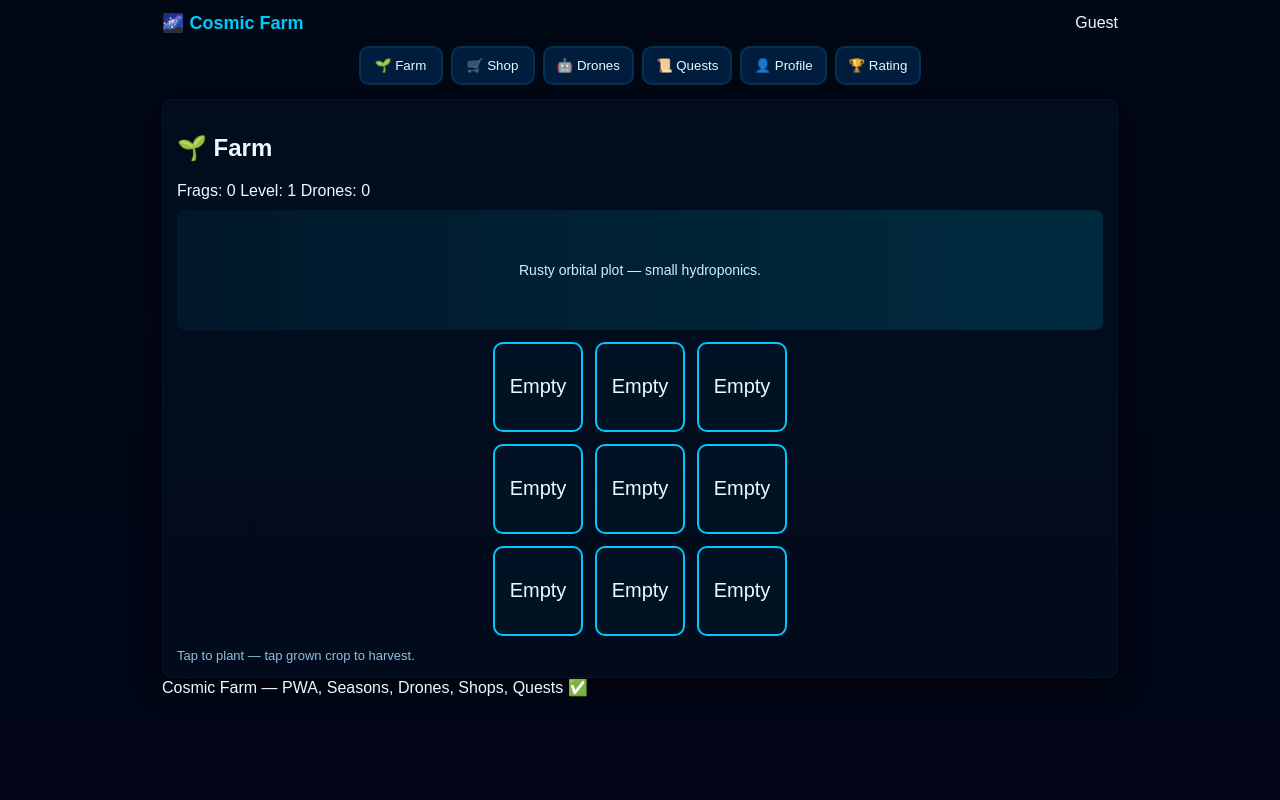
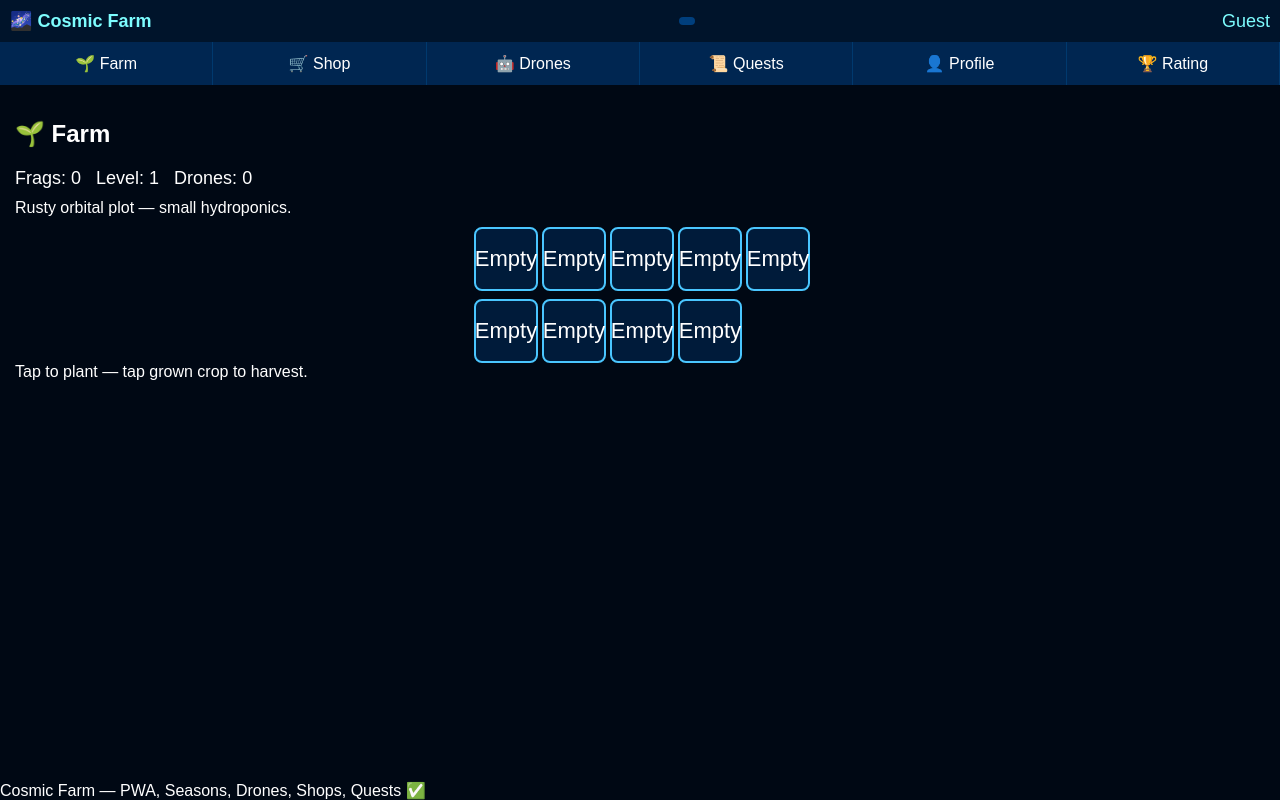
Before and after one commit to megustatraffic-crypto/my_app_space, a PHP site: page / in a window 1280 px wide. Run offline with PHP 8.4, Linux system fonts and the light colour scheme.

Commit message:
styles.css

```diff
--- a/frontend/styles.css
+++ b/frontend/styles.css
@@ -1,44 +1,137 @@
-/* styles.css - Cosmic Farm full frontend */
-:root{
-  --bg-1:#000814;
-  --panel:#001d3d;
-  --accent:#00c9ff;
-  --muted:#8fbfdc;
-  --danger:#ff6b6b;
+body {
+    margin:0;
+    padding:0;
+    background:#000814;
+    color:#fff;
+    font-family: Arial, sans-serif;
 }
-*{box-sizing:border-box}
-body{
-  margin:0;padding:0;
-  font-family: 'Orbitron', sans-serif;
-  background: linear-gradient(180deg,var(--bg-1) 0%, #020617 100%);
-  color:#e9fbff;
-  min-height:100vh;
+
+#app {
+    display:flex;
+    flex-direction:column;
+    height:100vh;
 }
-#app{max-width:980px;margin:0 auto;padding:12px}
-.topbar{display:flex;justify-content:space-between;align-items:center}
-.brand{font-size:18px;color:var(--accent)}
-.usermini{display:flex;align-items:center;gap:8px}
-.mini-avatar{width:36px;height:36px;border-radius:8px;object-fit:cover}
-.menu{display:flex;gap:8px;justify-content:center;margin-top:12px}
-.menu-btn{background:var(--panel);border:2px solid rgba(0,201,255,0.12);color:#e6fbff;padding:10px 12px;border-radius:10px;cursor:pointer;min-width:84px;text-align:center}
-.menu-btn:hover{transform:translateY(-4px);box-shadow:0 6px 18px rgba(0,0,0,0.6)}
-.panel-wrap{margin-top:14px}
-.panel{background:rgba(2,14,30,0.85);border:1px solid rgba(61,160,255,0.08);padding:14px;border-radius:10px;box-shadow:0 8px 30px rgba(0,0,0,0.65)}
-.hidden{display:none}
-.panel-row{display:flex;justify-content:space-between;align-items:center}
-.small{padding:6px 10px;border-radius:8px;background:#06354e;border:1px solid var(--accent);color:#dff7ff;cursor:pointer;margin-left:6px}
-.small:hover{background:#094c6a}
-.farm-grid{display:grid;grid-template-columns:repeat(3,90px);gap:12px;justify-content:center;margin-top:12px}
-.tile{width:90px;height:90px;border-radius:10px;background:linear-gradient(180deg,#021124,#001220);border:2px solid var(--accent);display:flex;align-items:center;justify-content:center;font-size:20px;cursor:pointer}
-.tile:hover{transform:translateY(-6px);border-color:#7ff1ff}
-.farm-visual{height:120px;border-radius:8px;background:linear-gradient(90deg,#00182a,#002b3f);margin:10px 0;display:flex;align-items:center;justify-content:center;color:#cfefff;font-size:14px}
-.help{margin-top:12px;color:var(--muted);font-size:13px}
-.profile-row{display:flex;gap:12px;align-items:center}
-.profile-avatar{width:96px;height:96px;border-radius:12px;object-fit:cover;border:2px solid var(--accent)}
-.profile-edit{margin-top:12px;display:flex;flex-direction:column;gap:8px}
-input{padding:8px;border-radius:8px;border:1px solid rgba(61,160,255,0.12);background:rgba(0,0,0,0.25);color:#e9fbff}
-.item{padding:10px;border-radius:8px;background:linear-gradient(180deg,#022433,#012e3f);border:1px solid rgba(0,160,200,0.06);margin-bottom:8px}
-.muted{color:#8fbfdc;font-size:13px}
-.footer{margin-top:12px;text-align:center;color:#7fb3cf;font-size:12px}
-.danger{background:var(--danger);border-color:#ff8b8b}
-.leader-row{display:flex;justify-content:space-between;padding:8px;border-radius:6px;border:1px solid rgba(255,255,255,0.03);margin-bottom:8px}
+
+.topbar {
+    background:#00142b;
+    padding:10px;
+    display:flex;
+    justify-content:space-between;
+    align-items:center;
+    color:#7dfdff;
+    font-size:18px;
+}
+
+.menu {
+    display:flex;
+    background:#001c3d;
+    overflow-x:auto;
+}
+.menu-btn {
+    flex:1;
+    padding:12px;
+    border:none;
+    background:#002651;
+    color:white;
+    font-size:16px;
+    cursor:pointer;
+    border-right:1px solid #00396e;
+}
+.menu-btn:hover { background:#003c7a; }
+
+.panel-wrap {
+    flex:1;
+    overflow:auto;
+    padding:15px;
+}
+.panel { display:none; }
+.panel.active { display:block; }
+
+.statusbar {
+    display:flex;
+    gap:15px;
+    font-size:18px;
+    margin-bottom:10px;
+}
+
+.farm-grid {
+    display:grid;
+    grid-template-columns: repeat(5, 60px);
+    gap:8px;
+    justify-content:center;
+    margin-top:10px;
+}
+
+.tile {
+    width:60px;
+    height:60px;
+    border:2px solid #4ac6ff;
+    background:#001b3a;
+    border-radius:8px;
+    display:flex;
+    align-items:center;
+    justify-content:center;
+    cursor:pointer;
+    transition:0.2s;
+    font-size:22px;
+}
+.tile:hover { transform:scale(1.05); border-color:#7bf5ff; }
+.tile.grow { animation: pulse 1s infinite; }
+
+@keyframes pulse {
+    0%{opacity:1;}
+    50%{opacity:0.5;}
+    100%{opacity:1;}
+}
+
+.timer {
+    font-size:10px;
+    color:#8bf2ff;
+    margin-top:2px;
+}
+
+.harvest-anim { animation: pop 0.3s ease-out; }
+@keyframes pop {
+    0% { transform:scale(1); }
+    80% { transform:scale(1.4); }
+    100% { transform:scale(1); }
+}
+
+.item {
+    border:1px solid #044b72;
+    padding:10px;
+    margin-bottom:10px;
+    background:#002b4a;
+    border-radius:6px;
+}
+
+.small { padding:6px 10px; font-size:14px; }
+
+.danger {
+    background:#d42424;
+    padding:10px;
+    border:none;
+    border-radius:6px;
+    color:white;
+    margin-top:15px;
+    cursor:pointer;
+}
+.danger:hover { background:#f04242; }
+
+.profile-avatar {
+    width:80px;
+    height:80px;
+    border-radius:50%;
+    display:block;
+    margin-bottom:10px;
+}
+
+.hidden { display:none !important; }
+
+.season {
+    font-size:14px;
+    background:#003f7d;
+    padding:4px 8px;
+    border-radius:4px;
+    color:#82ffec;
+}
```
